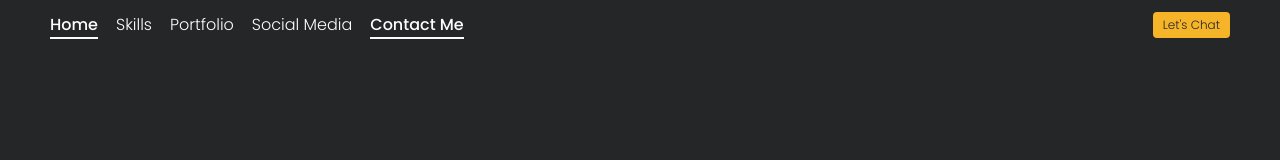
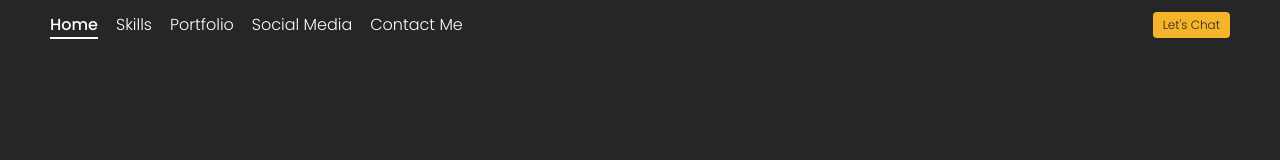
Before and after one commit to GabrielNumaX/new-portfolio, a Next.js app: page / in a window 1280 px wide. Shown: the top 160 px of the page. Built offline with nearby package versions, Linux system fonts and the light colour scheme.

Commit message:
header nav scroll on click

```diff
--- a/components/Header.js
+++ b/components/Header.js
@@ -1,13 +1,37 @@
-const Header = () => {
+import { useState } from "react";
+
+const Header = ({ goToComponent }) => {
+
+    const [nav, setNav] = useState('landing');
+
+
+    const setScroll = (type) => {
+
+        goToComponent(type)
+
+        setNav(type);
+    }
+
+
     return (
         <header>
             <nav>
                 <ul>
-                    <li className="active">Home</li>
-                    <li>Skills</li>
-                    <li>Portfolio</li>
-                    <li>Social Media</li>
-                    <li className="active">Contact Me</li>
+                    <li className={nav === 'landing' ? "active" : ''}
+                        onClick={() => setScroll('landing')}
+                    >Home</li>
+                    <li className={nav === 'skills' ? "active" : ''}
+                        onClick={() => setScroll('skills')}
+                    >Skills</li>
+                    <li className={nav === 'projects' ? "active" : ''}
+                        onClick={() => setScroll('projects')}
+                    >Portfolio</li>
+                    <li className={nav === 'social' ? "active" : ''}
+                        onClick={() => setScroll('social')}
+                    >Social Media</li>
+                    <li className={nav === 'contact' ? "active" : ''}
+                        onClick={() => setScroll('contact')}
+                    >Contact Me</li>
                 </ul>
             </nav>
 
--- a/pages/index.js
+++ b/pages/index.js
@@ -1,3 +1,4 @@
+import { useRef } from "react";
 import Header from "../components/Header";
 import Landing from "../components/Landing";
 import Skills from "../components/Skills";
@@ -7,14 +8,60 @@ import ContactMe from "../components/ContactMe";
 import Footer from "../components/Footer";
 
 export default function Home() {
+
+  const landingRef = useRef();
+  const skillsRef = useRef();
+  const projectRef = useRef();
+  const socialRef = useRef();
+  const contactRef = useRef();
+
+  const scrollToContent = (element) => {
+
+    switch (element) {
+      case 'landing':
+        landingRef.current.scrollIntoView({ behavior: 'smooth' });
+        break;
+      case 'skills':
+        skillsRef.current.scrollIntoView({ behavior: 'smooth' });
+        break;
+      case 'projects':
+        projectRef.current.scrollIntoView({ behavior: 'smooth' });
+        break;
+      case 'social':
+        socialRef.current.scrollIntoView({ behavior: 'smooth' });
+        break;
+      case 'contact':
+        contactRef.current.scrollIntoView({ behavior: 'smooth' });
+        break;
+      default:
+        break;
+    }
+  }
+
+
   return (
     <>
-      <Header />
-      <Landing />
-      <Skills />
-      <Proyects />
-      <SocialMedia />
-      <ContactMe />
+      <Header goToComponent={scrollToContent} />
+
+      <div ref={landingRef}>
+        <Landing />
+      </div>
+
+      <div ref={skillsRef}>
+        <Skills />
+      </div>
+
+      <div ref={projectRef}>
+        <Proyects />
+      </div>
+
+      <div ref={socialRef}>
+        <SocialMedia />
+      </div>
+
+      <div ref={contactRef}>
+        <ContactMe />
+      </div>
       <Footer />
     </>
   )
```
